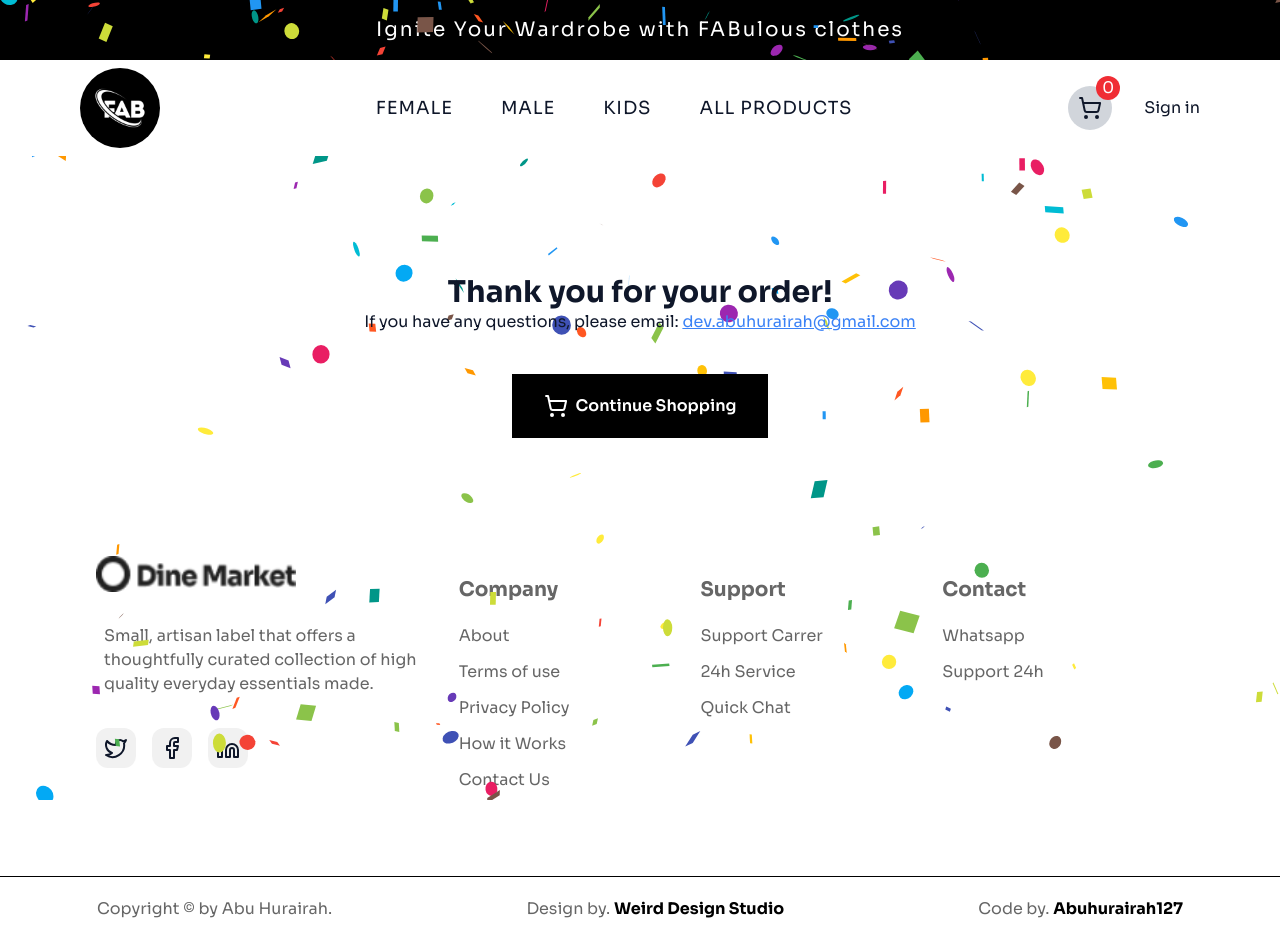
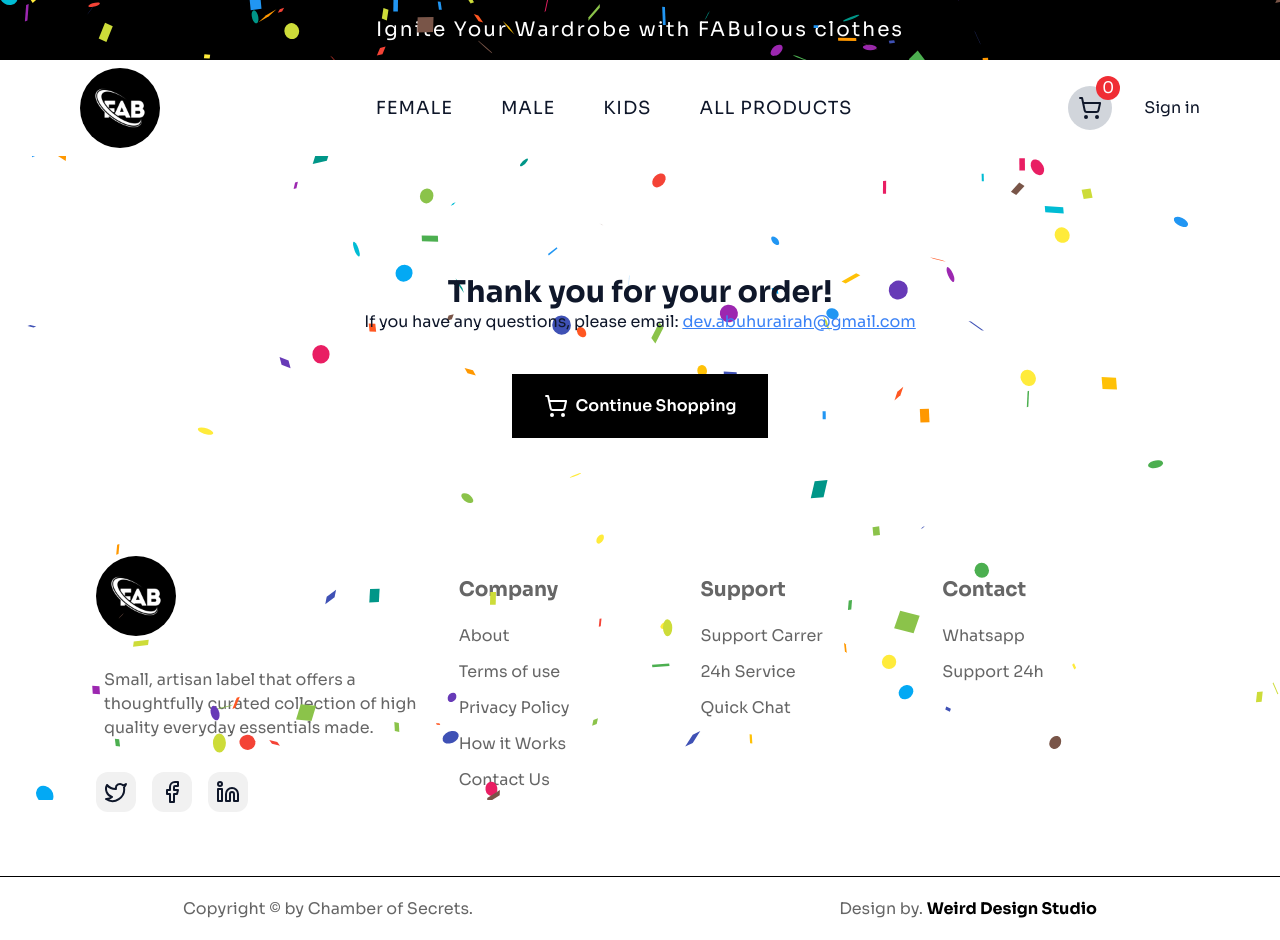
Before and after one commit to AbuHurairah127/uni-ecommerce-project, a Next.js app: page /success in a window 1280 px wide. Built offline with nearby package versions, Linux system fonts and the light colour scheme; no server answers.

Commit message:
minor updates

```diff
--- a/src/app/globals.css
+++ b/src/app/globals.css
@@ -87,3 +87,25 @@
     @apply relative after:rounded after:transition-all after:duration-1000 after:absolute after:bg-black after:scale-x-[0.2] after:origin-left after:hover:scale-x-100 after:w-full after:h-1 after:left-0 after:-bottom-2;
   }
 }
+
+body {
+  --sb-track-color: #3a3a3a;
+  --sb-thumb-color: #b7b7b7;
+  --sb-size: 10px;
+
+  scrollbar-color: var(--sb-thumb-color) var(--sb-track-color);
+}
+
+body::-webkit-scrollbar {
+  width: var(--sb-size);
+}
+
+body::-webkit-scrollbar-track {
+  background: var(--sb-track-color);
+  border-radius: 0px;
+}
+
+body::-webkit-scrollbar-thumb {
+  background: var(--sb-thumb-color);
+  border-radius: 0px;
+}
--- a/src/app/success/page.tsx
+++ b/src/app/success/page.tsx
@@ -5,7 +5,7 @@ import ConfettiProvider from "./ConfettiProvider";
 const CheckoutSuccess = () => {
   return (
     <>
-      <div className="w-screen h-screen absolute top-0 left-0 z-0 ">
+      <div className="w-full h-screen absolute top-0 left-0 z-0 overflow-x-hidden ">
         <ConfettiProvider />{" "}
       </div>
       <div className="success min-h-[50vh] flex flex-col justify-center items-center z-10 relative">
--- a/src/components/bottom/Bottom.tsx
+++ b/src/components/bottom/Bottom.tsx
@@ -1,6 +1,6 @@
 import Image from "next/image";
 import React from "react";
-import logo from "@/assets/logo_image.png";
+import logo from "./../../../public/FAB logo.jpg";
 import {
   Facebook,
   FacebookIcon,
@@ -13,7 +13,12 @@ const Bottom = () => {
   return (
     <div className="max-w-screen lg:h-80 px-24 flex flex-col lg:flex-row mb-8 lg:mb-0">
       <div className="lg:w-1/3 flex-col lg:flex-row">
-        <Image src={logo} alt={"logo"} width={200} />
+        <Image
+          src={logo}
+          alt={"logo"}
+          width={200}
+          className="w-20 rounded-full aspect-square"
+        />
         <p className="text-[#666666] my-8 ml-2 mr-8">
           Small, artisan label that offers a thoughtfully curated collection of
           high quality everyday essentials made.
--- a/src/components/common/footer/Footer.tsx
+++ b/src/components/common/footer/Footer.tsx
@@ -5,12 +5,12 @@ import React from "react";
 const Footer = () => {
   return (
     <div className="lg:h-16 border-t border-t-black flex items-center justify-evenly md:justify-around flex-col lg:flex-row py-5 lg:py-0">
-      <p className="text-[#666666]">Copyright &copy; by Abu Hurairah.</p>
+      <p className="text-[#666666]">Copyright &copy; by Chamber of Secrets.</p>
       <p className="text-[#666666]">
         Design by.{" "}
         <span className="font-bold text-black">Weird Design Studio</span>{" "}
       </p>
-      <p className="text-[#666666]">
+      {/* <p className="text-[#666666]">
         Code by.{" "}
         <a
           href={"https://github.com/abuhurairah127"}
@@ -19,7 +19,7 @@ const Footer = () => {
         >
           Abuhurairah127
         </a>
-      </p>
+      </p> */}
     </div>
   );
 };
--- a/src/middleware.ts
+++ b/src/middleware.ts
@@ -3,5 +3,11 @@ import { authMiddleware } from "@clerk/nextjs";
 export default authMiddleware();
 
 export const config = {
-  matcher: ["/cart", "/api/cart", "/api/cart/:id*", "/api/stripe-session"],
+  matcher: [
+    "/cart",
+    "/api/cart",
+    "/cart-details",
+    "/api/cart/:id*",
+    "/api/stripe-session",
+  ],
 };
--- a/src/sections/home/promotions/Promotions.tsx
+++ b/src/sections/home/promotions/Promotions.tsx
@@ -68,7 +68,7 @@ const Promotions = () => {
       transition: {
         duration: 0.7,
         type: "spring",
-        delay: 0.56,
+        delay: 0.16,
       },
     },
   };
```
